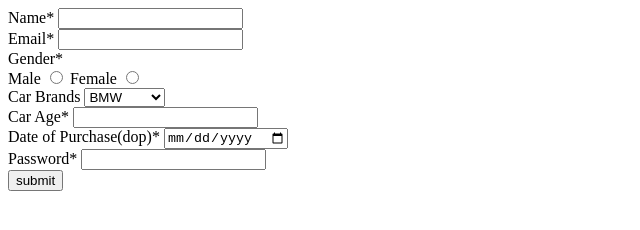
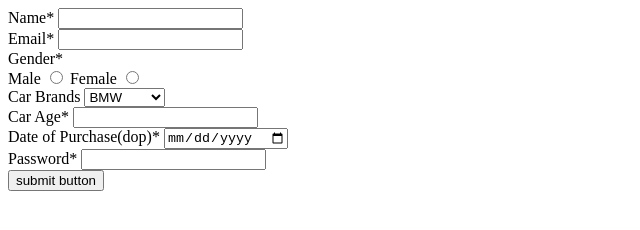
Before and after one commit to acciojob/car-insurance-form-KambagouniPrashanth, a website: page main.html in a window 1280 px wide. Shown: the full height of the page, 0-640 px from the left. Drawn offline with Linux system fonts and the light colour scheme.

Commit message:
created a submission

```diff
--- a/main.html
+++ b/main.html
@@ -44,7 +44,7 @@
 
 
 <!-- 		<input type="button" id="sumbit" value="submit">-->
-	<button type="button" value="sumbit" id="submit">submit</button>
+	<button type="button" value="sumbit" id="submit">submit button</button>
 
 	</form>
 
```
